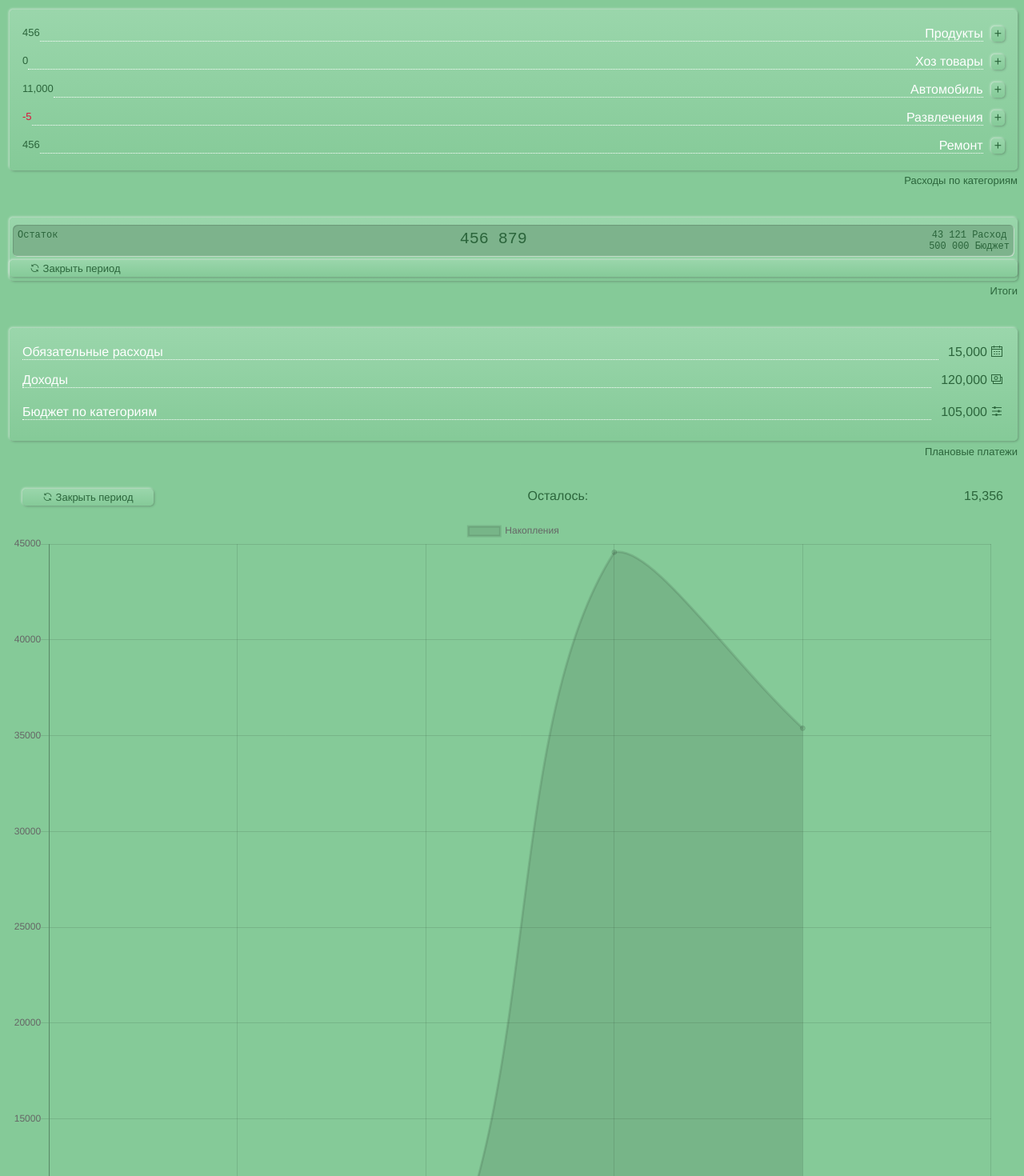
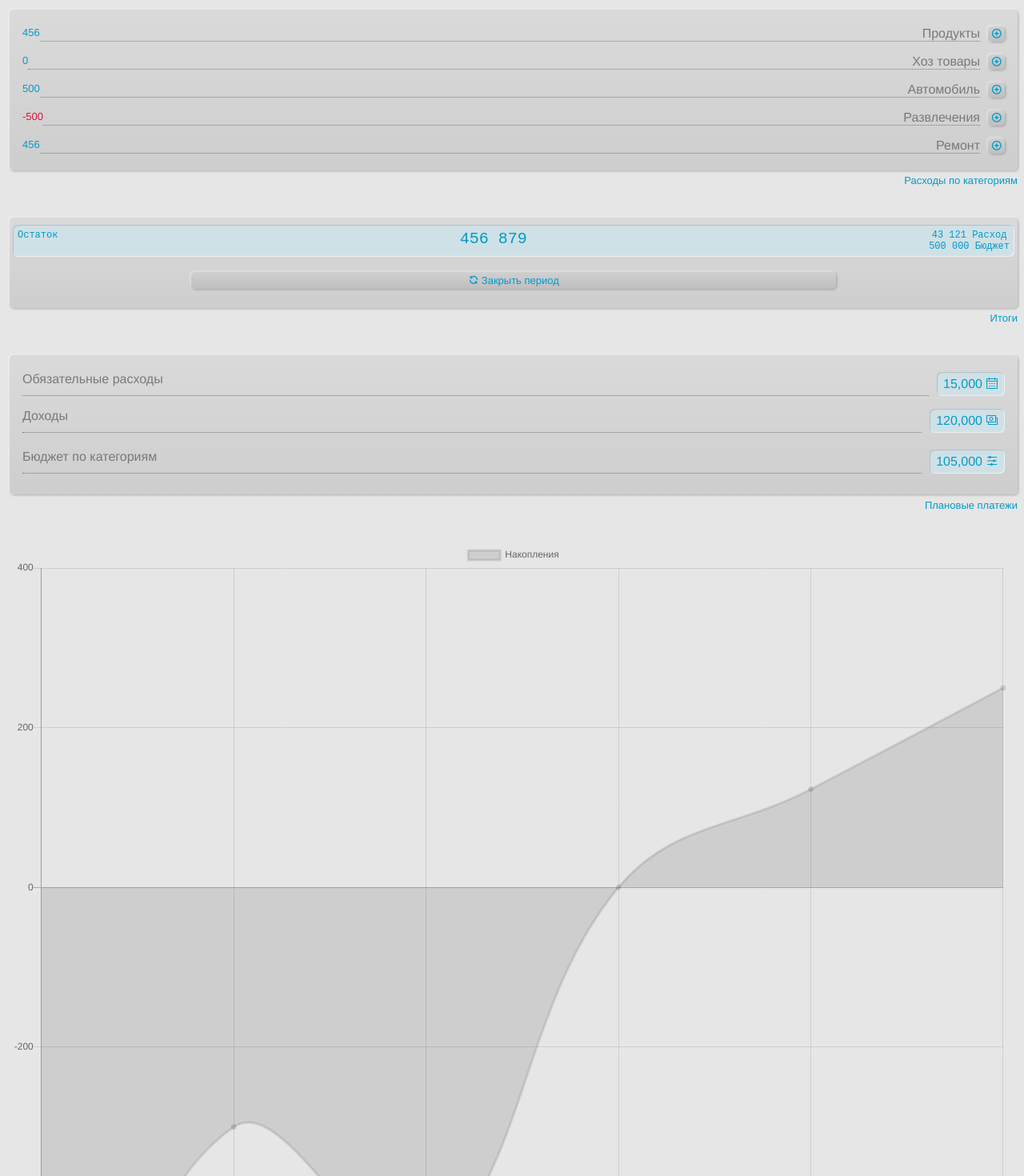
Before and after one commit to ondrey/kakebo, a Vue app: page /#/ in a window 1280 px wide. Shown: the top 1470 px of the page at 80% size. Built offline with nearby package versions, Linux system fonts and the light colour scheme.

Commit message:
Изменил цвет схему

```diff
--- a/src/App.vue
+++ b/src/App.vue
@@ -7,9 +7,10 @@
 <style>
 #app {
   font-family: Avenir, Helvetica, Arial, sans-serif;
-  color:#2b653b;
+  /*color:#2b653b;*/
+  color: #009bca;
 }
 body {
-  margin:0px; padding:0px; background-color:#85ca98;
+  margin:0px; padding:0px; background-color:#e6e6e6;
 }
 </style>
--- a/src/views/Home.vue
+++ b/src/views/Home.vue
@@ -8,7 +8,7 @@
    <div class="head_box" v-for="i in categories" :key="i.id">
     <div :class="dgclass(i.dif)" v-html="i.dif.toLocaleString()"></div>
     <a href="#" class="linkpage">{{i.name}}</a>
-    <div class="buttonplus">+</div>
+    <div class="buttonplus"><span class="el-icon-circle-plus-outline buttoicon"></span></div>
   </div>
   </div>
 
@@ -25,7 +25,7 @@
       <span style="font-size: small;"> 43 121 Расход <br> 500 000 Бюджет  </span>
     </div>
 
-    <div @click="nextStep" class="buttonplus" style="font-size: small; padding: 3px 25px;"> <span class="el-icon-refresh"></span> Закрыть период </div>
+    <div @click="nextStep" class="buttonplus button_close_period"> <span class="el-icon-refresh buttoicon"></span> Закрыть период </div>
 
 
   </div>
@@ -37,20 +37,27 @@
 
     <div class="head_box">
     <a href="#" class="linkpage" style="text-align:left">Обязательные расходы</a>
+    <div class="back" style="margin:0px">
       <span v-html="Number(15000).toLocaleString()" class="digiticon"></span>
       <span class="el-icon-date digiticon"></span>
+    </div>
     </div>
 
     <div class="head_box" style="padding-bottom:5px">
     <a href="#" class="linkpage" style="text-align:left">Доходы</a>
+    <div class="back" style="margin:0px">
       <div v-html="Number(120000).toLocaleString()" class="digiticon"></div>
       <span class="el-icon-money digiticon"></span>
+    </div>
     </div>
 
     <div class="head_box" style="padding-bottom:5px">
     <a href="#" class="linkpage" style="text-align:left">Бюджет по категориям</a>
+    <div class="back" style="margin:0px">
       <div v-html="Number(105000).toLocaleString()" class="digiticon"></div>
       <span class="el-icon-s-operation digiticon"></span>
+    </div>
+
     </div>
 
   </div>
@@ -58,21 +65,8 @@
 
 
 
-    <div class="head_box">
-    <div @click="nextStep" class="buttonplus" style="font-size: small; padding: 3px 25px;"> <span class="el-icon-refresh"></span> Закрыть период </div>
-    <div style="text-align:right">Осталось:</div>
-    <div v-html="Number(15356).toLocaleString()" class="digiticon"></div>
-    </div>
-
-
-  <div class="small">
+    <div>
       <line-chart :chart-data="datacollection"></line-chart>
-  </div>
-
-
-    <div class="plan">
-    <div class="buttonplus button" style="margin:5px"> <span class="el-icon-upload"></span> Отправить в облако </div>
-    <span><a href="kjm.su">kjm.su</a> - учет финансов</span>
     </div>
 
 
@@ -95,17 +89,17 @@ export default {
       categories: [
         {name: 'Продукты', dif: 456, id: 1},
         {name: 'Хоз товары', dif: 0, id: 2},
-        {name: 'Автомобиль', dif: 11000, id: 3},
-        {name: 'Развлечения', dif: -5, id: 4},
+        {name: 'Автомобиль', dif: 500, id: 3},
+        {name: 'Развлечения', dif: -500, id: 4},
         {name: 'Ремонт', dif: 456, id: 5}
       ]
     }
   },
   mounted(){
     this.datacollection = {
-        labels: ['12.05.2020', '16.06.2020', '09.10.2020', '12.05.2020', '16.06.2020', '09.10.2020'],
+        labels: ['12.05', '16.06', '09.10', '12.05', '16.06', '09.10'],
         datasets: [
-            {data: [-789, 11000, 5000, 44569, 35389]
+            {data: [-789, -300, -456, 0, 123, 250]
             ,label: 'Накопления'},
           ]
       }
@@ -122,3 +116,13 @@ export default {
   }
 }
 </script>
+
+<style>
+.button_close_period {
+    font-size: small;
+    padding: 3px 25px;
+    text-align: center;
+    width: 60%;
+    margin: 19px auto;
+}
+</style>
--- a/src/views/layout.vue
+++ b/src/views/layout.vue
@@ -34,9 +34,7 @@ export default {
 .plan{
     width: 100%;
     min-height: 64px;
-    /*background-color:#85ca98;*/
-    background: rgb(151,224,171);
-    background: linear-gradient(180deg, rgb(154 214 171) 0%, rgb(133 202 152) 100%);
+    background: linear-gradient(180deg, rgb(218 218 218) 0%, rgb(206 206 206) 100%);
     box-shadow: 1px 1px 3px #00000042, -1px -1px 3px #ffffff9e;
     border-radius: 5px;
     padding-top: 5px;
@@ -45,7 +43,7 @@ export default {
 .back {
     justify-content: space-between;
     display: flex;
-    background-color: #7db38c;
+    background-color: #cfe1e6;
     border-radius: 6px;
     padding: 6px;
     margin: 4px;
@@ -59,14 +57,18 @@ export default {
 }
 
 .buttonplus {
-    background: linear-gradient(180deg, rgb(154 214 171) 0%, rgb(133 202 152) 100%);
+    background: linear-gradient(180deg, rgb(208 208 208) 0%, rgb(191 191 191) 100%);
     box-shadow: 1px 1px 3px #00000042, -1px -1px 3px #ffffff9e;
     border-radius: 5px;
     padding-left: 4px;
     padding-right: 4px;
-
     cursor: pointer;
 }
+.buttoicon {
+    font-size: small;
+    font-weight: bold;
+}
+
 .button {font-size: small; padding: 3px 25px;}
 .buttonplus:active {
   color: white;
@@ -74,7 +76,7 @@ export default {
 }
 
 .linkpage {
-    color: #ffffff;
+    color: #797979;
     width: 100%;
     text-align: end;
     margin-right: 10px;
```
Lines whose indentation alone changed are shown as unchanged.
